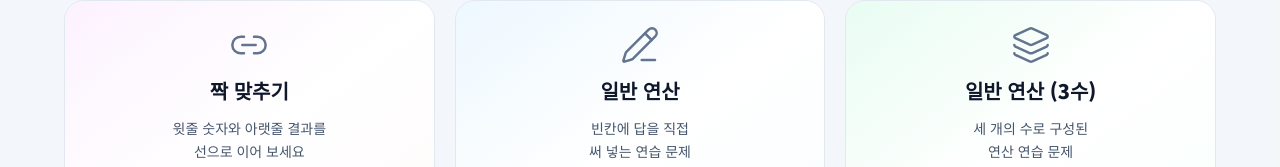
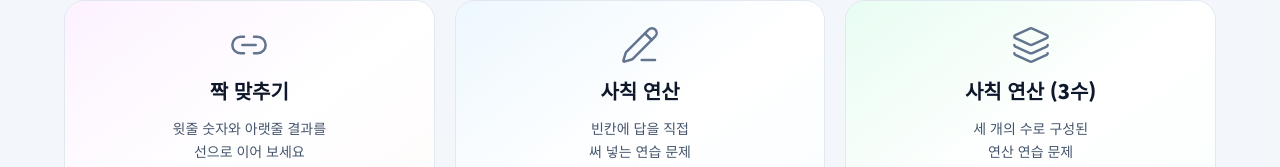
Before and after one commit to neozzzzz/mathlab, a Next.js app: page / in a window 1280 px wide. Shown: the part 363-530 px from the top of the page. Built offline with nearby package versions, Linux system fonts and the light colour scheme.

Commit message:
chore: 메뉴 라벨에서 일반연산을 사칙 연산으로 표기 변경

```diff
--- a/src/app/calc/page.tsx
+++ b/src/app/calc/page.tsx
@@ -308,7 +308,7 @@ export default function CalcPage() {
           <span className="ml-1 transition-all duration-150 group-hover:font-bold">메인으로</span>
         </Link>
       </div>
-      <h1 className="text-2xl font-black text-slate-900 text-center mb-6 tracking-tight">일반 연산</h1>
+      <h1 className="text-2xl font-black text-slate-900 text-center mb-6 tracking-tight">사칙 연산</h1>
 
       <div className="max-w-[600px] mx-auto bg-white rounded-3xl border border-slate-200/80 shadow-[0_8px_40px_rgba(15,23,42,0.06)] p-6 md:p-7">
         <div className="mb-5">
--- a/src/app/calc3/page.tsx
+++ b/src/app/calc3/page.tsx
@@ -86,7 +86,7 @@ export default function Calc3Page() {
           <span className="ml-1 transition-all duration-150 group-hover:font-bold">메인으로</span>
         </Link>
       </div>
-      <h1 className="text-2xl font-black text-slate-900 text-center mb-6 tracking-tight">일반 연산 (3개의 수)</h1>
+      <h1 className="text-2xl font-black text-slate-900 text-center mb-6 tracking-tight">사칙 연산 (3개의 수)</h1>
 
       <div className="max-w-[600px] mx-auto bg-white rounded-3xl border border-slate-200/80 shadow-[0_8px_40px_rgba(15,23,42,0.06)] p-6 md:p-7">
         {/* 연산 유형 */}
--- a/src/app/demo/page.tsx
+++ b/src/app/demo/page.tsx
@@ -6,7 +6,7 @@ import { GA_EVENTS } from "@/lib/ga";
 const DEMO_STEPS = [
   {
     title: "1) 유형 선택",
-    desc: "짝맞추기, 일반연산, 3개수 연산 중 원하는 템플릿을 바로 확인하세요.",
+    desc: "짝맞추기, 사칙 연산, 3개수 연산 중 원하는 템플릿을 바로 확인하세요.",
     action: "바로 가기",
     href: "/match",
     icon: Link2,
--- a/src/app/page.tsx
+++ b/src/app/page.tsx
@@ -15,7 +15,7 @@ const MODES = [
   },
   {
     href: "/calc",
-    title: "일반 연산",
+    title: "사칙 연산",
     desc: "빈칸에 답을 직접\n써 넣는 연습 문제",
     badge: "더하기 · 빼기 · 곱하기 · 나누기",
     icon: PencilLine,
@@ -25,7 +25,7 @@ const MODES = [
   },
   {
     href: "/calc3",
-    title: "일반 연산 (3수)",
+    title: "사칙 연산 (3수)",
     desc: "세 개의 수로 구성된\n연산 연습 문제",
     badge: "a ○ b ○ c = ?",
     icon: Layers,
--- a/src/app/ux-lab/page.tsx
+++ b/src/app/ux-lab/page.tsx
@@ -51,7 +51,7 @@ export default function UxLabPage() {
       <div className="mx-auto max-w-3xl space-y-4">
         <div className="rounded-2xl bg-white border border-slate-200 p-5 sm:p-6">
           <p className="text-xs tracking-[0.24em] text-slate-500 font-bold">UX TEMP LAB</p>
-          <h1 className="mt-2 text-3xl sm:text-4xl font-black text-slate-900">일반 연산 임시 실험 화면</h1>
+          <h1 className="mt-2 text-3xl sm:text-4xl font-black text-slate-900">사칙 연산 임시 실험 화면</h1>
           <p className="mt-2 text-sm text-slate-600">
             상세 화면 UX 개선안(임시). 기본 흐름은 유지하고, 설정 밀도를 줄여 <strong>처음 진입자 이탈</strong>을 줄이는 실험 화면입니다.
           </p>
```
